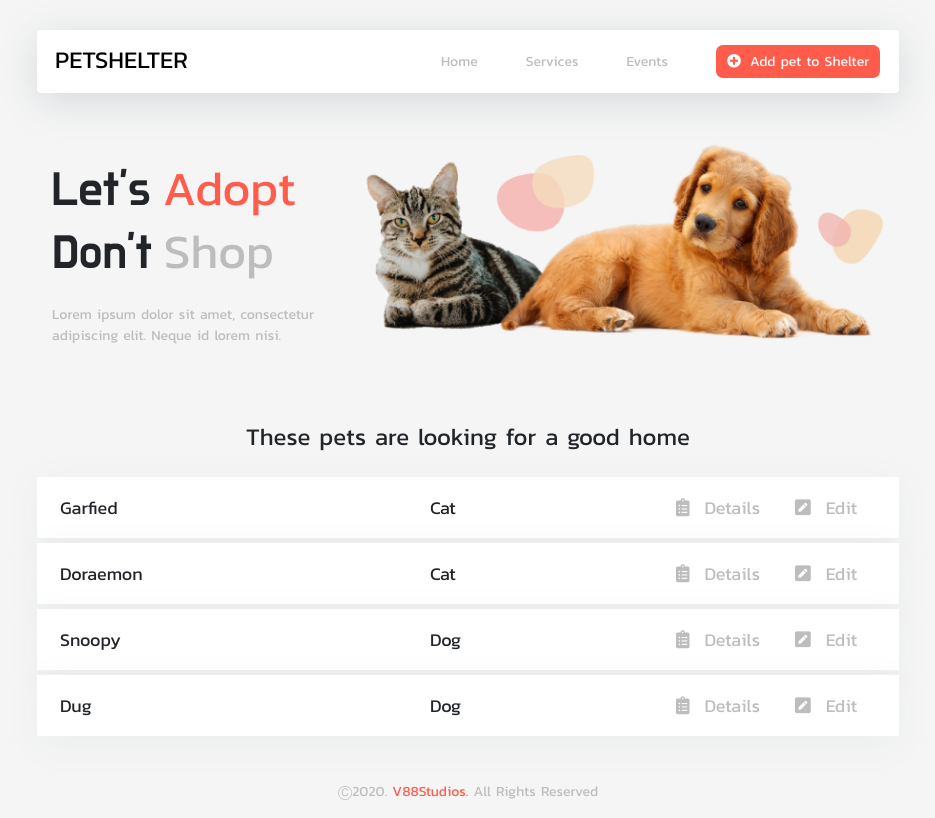
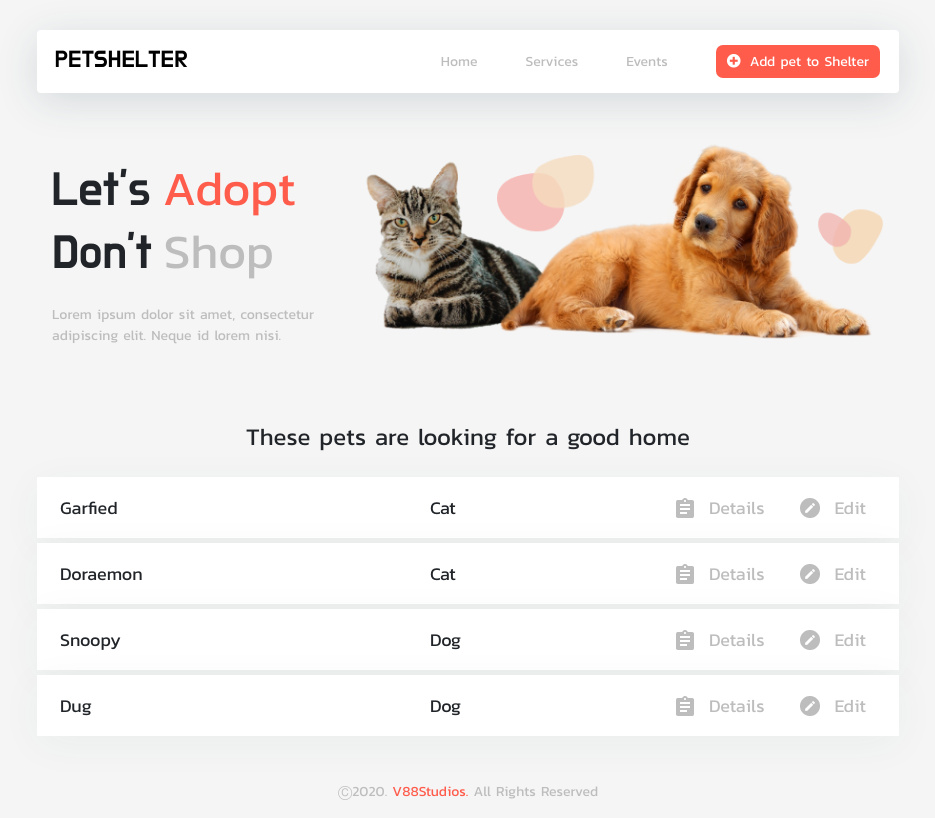
Before and after one commit to RenzLesterH/Pet_Shelter, a React (Create React App) app: page / in a window 1280 px wide. Shown: the whole page, without its empty margins (172-1107 px from the left). Built offline with nearby package versions, Linux system fonts and the light colour scheme.

Commit message:
Icons in details and edit are replaced by image sprite and font in brand_name is change to DoHyeon

```diff
--- a/src/components/pet_details.jsx
+++ b/src/components/pet_details.jsx
@@ -50,8 +50,8 @@ class Pet_details extends Component {
                                     <td className="pet_name" key={pets.name}>{pets.name}</td>
                                     <td className="pet_type" key={pets.type}>{pets.type}</td>
                                     <td>
-                                        <button onClick={() => this.openModal(pets.id)}><i className="fas fa-clipboard-list"></i>Details</button>
-                                        <Link to="/edit-pet" onClick={() => this.props.getId(pets.id)}><i className="fas fa-pen-square"></i>Edit</Link>
+                                        <button onClick={() => this.openModal(pets.id)}> <div id="details_icon"></div>Details</button>
+                                        <Link to="/edit-pet" onClick={() => this.props.getId(pets.id)}><div id="edit_icon"></div>Edit</Link>
                                     </td>
                                 </tr>
                             ))}
--- a/src/components/stylesheets/navbar_add_pet_styles.scss
+++ b/src/components/stylesheets/navbar_add_pet_styles.scss
@@ -40,6 +40,7 @@ header {
                 a {
                     color: black;
                     font-size: 24px;
+                    font-family: DoHyeon;
                 }
             }
 
--- a/src/components/stylesheets/navbar_styles.scss
+++ b/src/components/stylesheets/navbar_styles.scss
@@ -30,10 +30,10 @@ header {
 
             #brand_name {
                 margin: 0px 229px 0px 0px;
-
                 a {
                     color: black;
                     font-size: 24px;
+                    font-family: DoHyeon;
                 }
             }
 
--- a/src/components/stylesheets/pet_details.scss
+++ b/src/components/stylesheets/pet_details.scss
@@ -32,8 +32,21 @@ main {
                         font-size: 18px;
                         text-decoration: none;
 
-                        i {
-                            margin: 0px 15px 0px 35px;
+                        div{
+                            display: inline-block;
+                            margin: 0px 15px 3px 35px;
+                            vertical-align: middle;
+                        }
+
+                        div#details_icon {
+                            width: 18px;
+                            height: 20px;
+                            background: url('../images/icons.png') -50px -10px;
+                        }
+                        div#edit_icon {
+                            width: 20px;
+                            height: 20px;
+                            background: url('../images/icons.png') -10px -10px;
                         }
                     }
 
```
Also changed, not shown: src/components/images/icons.png (added).
